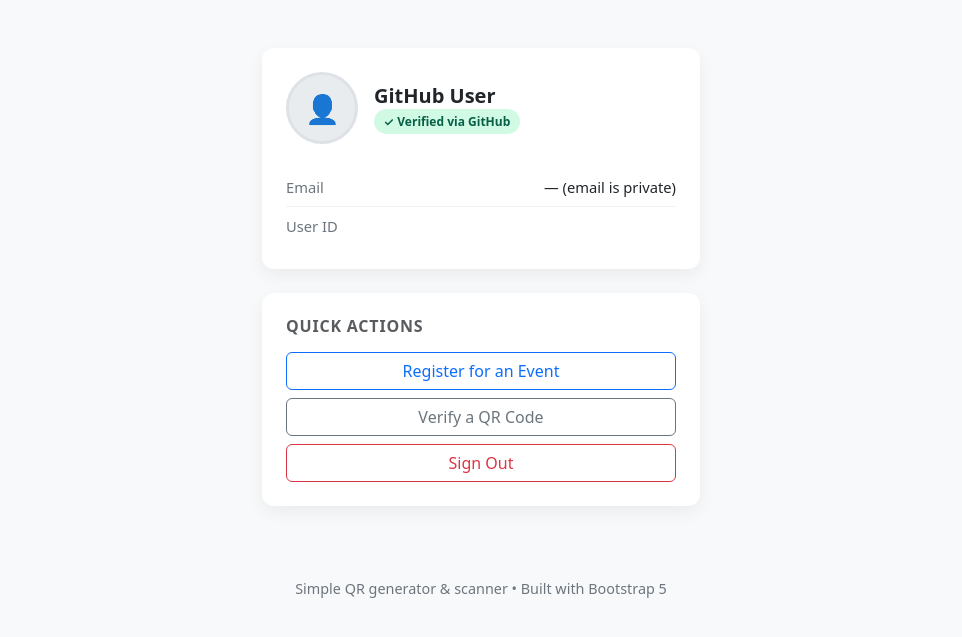
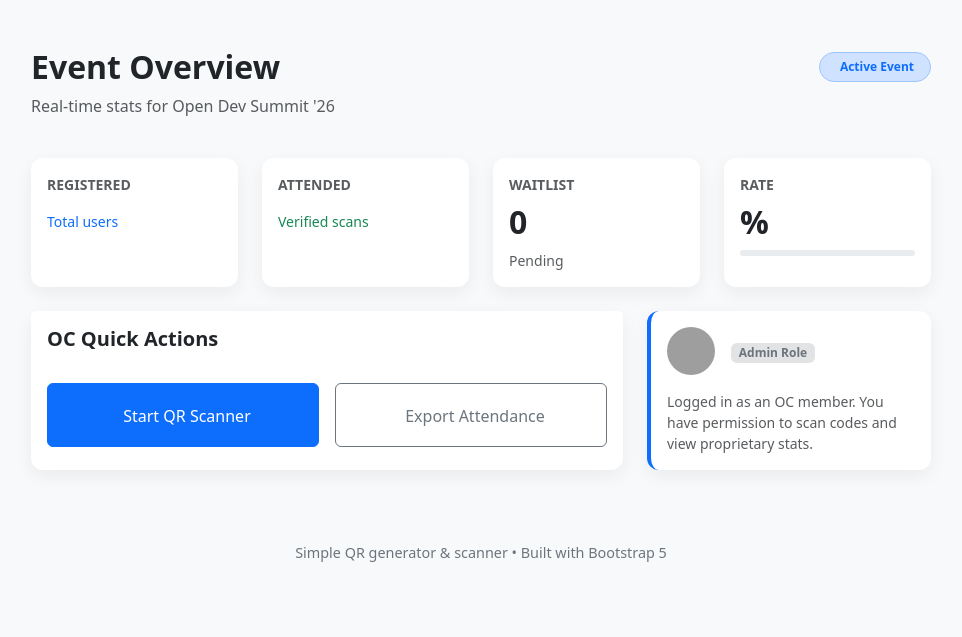
Before and after one commit to fossuok/qr.fossuok.org, a FastAPI app: template templates/dashboard.html in a window 1280 px wide. Shown: the part 57-694 px from the top of the page, without its empty margins (159-1121 px from the left). Run offline with FastAPI, Linux system fonts and the light colour scheme; the template is opened without the code that fills it, so the values that code supplies are empty; parts of the project's set-up code (start-up, migrations or seed data) failed here and were passed over; grey boxes are pictures that could not be loaded.

Commit message:
feat (templates): admin dashboard added

```diff
--- a/templates/dashboard.html
+++ b/templates/dashboard.html
@@ -1,106 +1,102 @@
 {% extends "layout.html" %}
 
-{% block title %}Dashboard — QR Manager{% endblock %}
-
-{% block head %}
-<style>
-    .avatar {
-        width: 72px;
-        height: 72px;
-        border-radius: 50%;
-        object-fit: cover;
-        border: 3px solid #dee2e6;
-    }
-
-    .avatar-placeholder {
-        width: 72px;
-        height: 72px;
-        border-radius: 50%;
-        background-color: #e9ecef;
-        display: flex;
-        align-items: center;
-        justify-content: center;
-        font-size: 1.75rem;
-        color: #6c757d;
-        border: 3px solid #dee2e6;
-    }
-
-    .info-row {
-        display: flex;
-        justify-content: space-between;
-        align-items: center;
-        padding: .5rem 0;
-        border-bottom: 1px solid #f1f3f5;
-        font-size: .92rem;
-    }
-
-    .info-row:last-child {
-        border-bottom: none;
-    }
-
-    .info-label {
-        color: #6c757d;
-        font-weight: 500;
-    }
-
-    .badge-verified {
-        background-color: #d1fae5;
-        color: #065f46;
-        font-size: .75rem;
-        padding: .25rem .6rem;
-        border-radius: 999px;
-        font-weight: 600;
-    }
-</style>
-{% endblock %}
+{% block title %}Admin Dashboard{% endblock %}
 
 {% block content %}
-<div class="row justify-content-center">
-    <div class="col-12 col-md-7 col-lg-6">
+<div class="row g-4">
+    <div class="col-12">
+        <div class="d-flex justify-content-between align-items-center mb-2">
+            <h2 class="fw-bold mb-0">Event Overview</h2>
+            <span class="badge bg-primary-subtle text-primary border border-primary-subtle px-3 py-2 rounded-pill">
+                <i class="bi bi-calendar-check me-1"></i> Active Event
+            </span>
+        </div>
+        <p class="text-muted">Real-time stats for Open Dev Summit '26</p>
+    </div>
 
-        <!-- Profile card -->
-        <div class="card p-4 mb-4">
-            <div class="d-flex align-items-center gap-3 mb-4">
-                {% if user.avatar_url %}
-                    <img src="{{ user.avatar_url }}" alt="GitHub avatar" class="avatar">
-                {% else %}
-                    <div class="avatar-placeholder">👤</div>
-                {% endif %}
+    <!-- Stats Cards -->
+    <div class="col-6 col-md-3">
+        <div class="card p-3 border-0 bg-white h-100">
+            <div class="text-muted small fw-bold text-uppercase mb-2">Registered</div>
+            <div class="h2 fw-bold mb-0">{{ stats.total_registered }}</div>
+            <div class="text-primary small mt-2">
+                <i class="bi bi-people-fill"></i> Total users
+            </div>
+        </div>
+    </div>
 
-                <div>
-                    <h1 class="h5 fw-bold mb-0">{{ user.name or "GitHub User" }}</h1>
-                    <span class="badge-verified">✓ Verified via GitHub</span>
-                </div>
+    <div class="col-6 col-md-3">
+        <div class="card p-3 border-0 bg-white h-100">
+            <div class="text-muted small fw-bold text-uppercase mb-2">Attended</div>
+            <div class="h2 fw-bold mb-0">{{ stats.total_attended }}</div>
+            <div class="text-success small mt-2">
+                <i class="bi bi-check-circle-fill"></i> Verified scans
             </div>
+        </div>
+    </div>
 
-            <div>
-                <div class="info-row">
-                    <span class="info-label">Email</span>
-                    <span>{{ user.email or "—  (email is private)" }}</span>
-                </div>
-                <div class="info-row">
-                    <span class="info-label">User ID</span>
-                    <span class="font-monospace text-muted small">{{ user.user_id }}</span>
+    <div class="col-6 col-md-3">
+        <div class="card p-3 border-0 bg-white h-100">
+            <div class="text-muted small fw-bold text-uppercase mb-2">Waitlist</div>
+            <div class="h2 fw-bold mb-0">0</div>
+            <div class="text-muted small mt-2">
+                <i class="bi bi-clock-history"></i> Pending
+            </div>
+        </div>
+    </div>
+
+    <div class="col-6 col-md-3">
+        <div class="card p-3 border-0 bg-white h-100">
+            <div class="text-muted small fw-bold text-uppercase mb-2">Rate</div>
+            <div class="h2 fw-bold mb-0">{{ stats.attendance_rate }}%</div>
+            <div class="progress mt-2" style="height: 6px;">
+                <div class="progress-bar bg-primary" role="progressbar" style="width: {{ stats.attendance_rate }}%"></div>
+            </div>
+        </div>
+    </div>
+
+    <!-- Actions -->
+    <div class="col-md-8">
+        <div class="card h-100">
+            <div class="card-header bg-white py-3 border-bottom-0">
+                <h5 class="fw-bold mb-0">OC Quick Actions</h5>
+            </div>
+            <div class="card-body">
+                <div class="row g-3">
+                    <div class="col-sm-6">
+                        <a href="/admin/verify" class="btn btn-primary w-100 py-3">
+                            <i class="bi bi-camera-fill me-2 fs-5"></i>
+                            Start QR Scanner
+                        </a>
+                    </div>
+                    <div class="col-sm-6">
+                        <button class="btn btn-outline-secondary w-100 py-3" onclick="alert('Report generation coming soon!')">
+                            <i class="bi bi-file-earmark-spreadsheet me-2 fs-5"></i>
+                            Export Attendance
+                        </button>
+                    </div>
                 </div>
             </div>
         </div>
+    </div>
 
-        <!-- Actions card -->
-        <div class="card p-4">
-            <h2 class="h6 fw-semibold text-muted text-uppercase mb-3" style="letter-spacing:.05em;">Quick Actions</h2>
-            <div class="d-grid gap-2">
-                <a href="/user/events" class="btn btn-outline-primary">
-                    Register for an Event
-                </a>
-                <a href="/admin/verify" class="btn btn-outline-secondary">
-                    Verify a QR Code
-                </a>
-                <a href="/auth/logout" class="btn btn-outline-danger" id="logout-btn">
-                    Sign Out
-                </a>
+    <!-- Admin info -->
+    <div class="col-md-4">
+        <div class="card h-100 border-start border-4 border-primary">
+            <div class="card-body">
+                <div class="d-flex align-items-center gap-3 mb-3">
+                    <img src="{{ user.avatar_url or 'https://github.com/identicons/default.png' }}"
+                         class="rounded-circle" width="48" height="48">
+                    <div>
+                        <h6 class="fw-bold mb-0">{{ user.name }}</h6>
+                        <span class="badge bg-secondary-subtle text-secondary small">Admin Role</span>
+                    </div>
+                </div>
+                <div class="small text-muted">
+                    Logged in as an OC member. You have permission to scan codes and view proprietary stats.
+                </div>
             </div>
         </div>
-
     </div>
 </div>
 {% endblock %}
```
